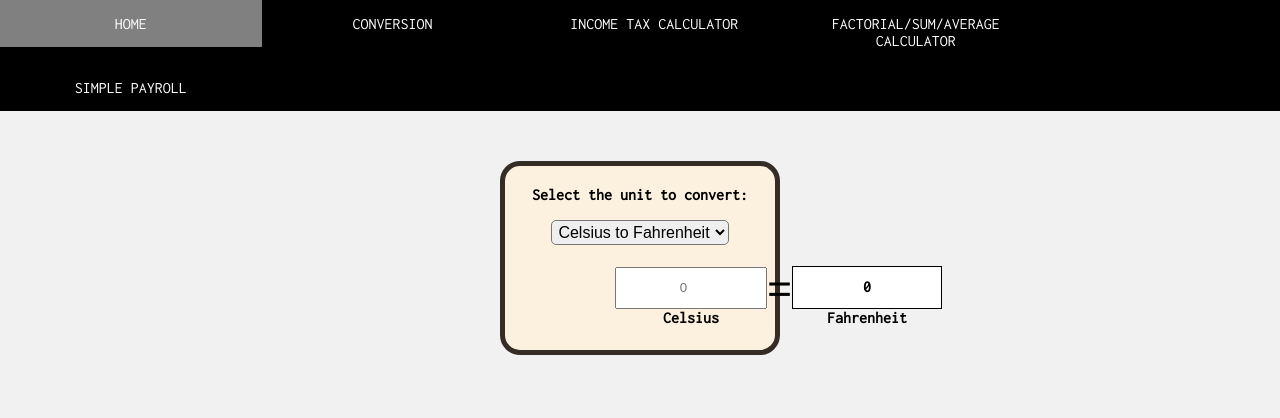
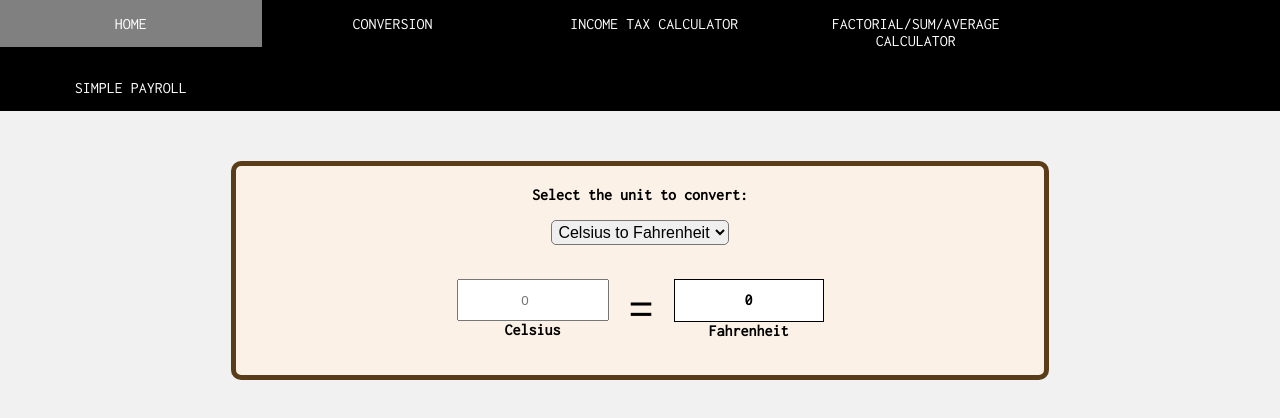
Before and after one commit to cassexyy/ITC-1130-4-310, a plain HTML site: page conversion.html in a window 1280 px wide. Drawn offline with Linux system fonts and the light colour scheme.

Commit message:
final edit

```diff
--- a/styles.css
+++ b/styles.css
@@ -44,12 +44,14 @@
 
   /* Style the Conversion */
   .conv{
-    border: 5px solid #352c26;
-    border-radius: 20px;
-    width: auto;
-    margin: 50px 500px;
+    background-color: rgb(252, 241, 230);
+    border: 5px solid rgb(90, 61, 24);
+    border-radius: 10px;
+    width: 60%;
+    height: auto;
+    margin: auto;
+    margin-top: 50px;
     padding: 20px;
-    background-color: #fcf0de;
   }
   #unit{
     border-radius: 5px;
@@ -72,15 +74,13 @@
   }
   .left{
     display: grid;
-    padding-left: 90px;
    }
    .equal {
     font-size: 50px;
-    padding-bottom: 15px;
+    padding: 20px;
    }
    .right{
      display: grid;
-     padding-right: 90px;
    }
    #convertedoutput{
     border: 1px solid black;
```
